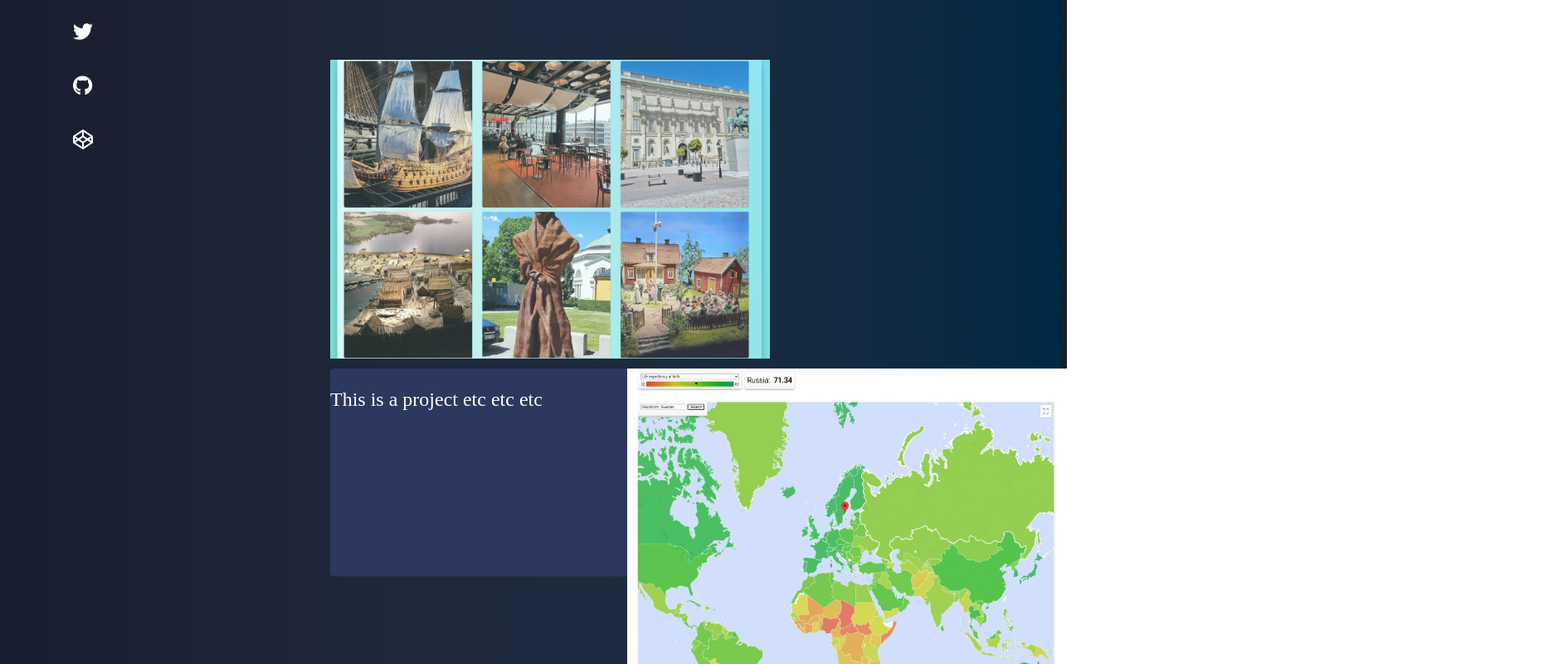
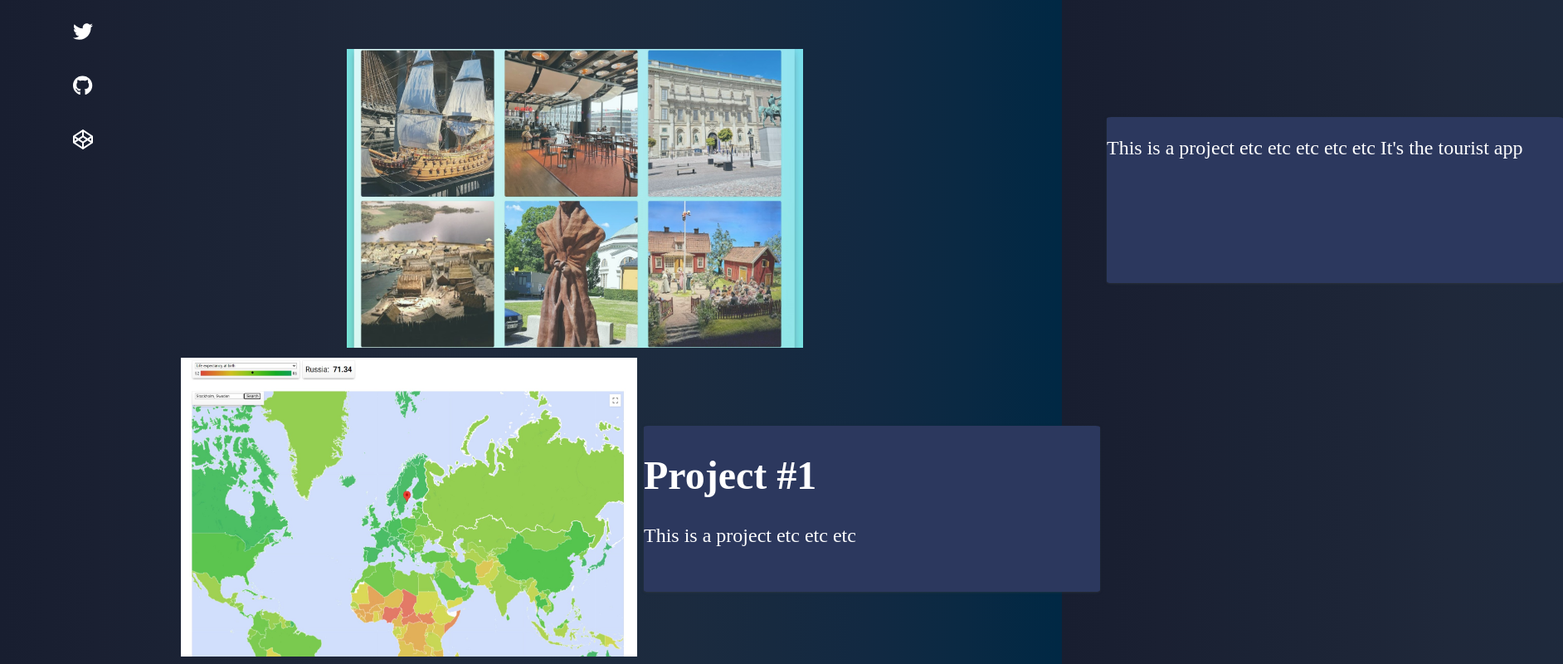
Before and after one commit to marlybone/Portfolio, a React (Vite) app: page / in a window 1280 px wide. Shown: the part 599-1399 px from the top of the page at 83% size, 1884 px wide, since content can reach past the window. Built offline with nearby package versions, Linux system fonts and the light colour scheme.

Commit message:
grid placement is complete

```diff
--- a/src/App.css
+++ b/src/App.css
@@ -4,8 +4,8 @@ background-image: linear-gradient(to left, #002844, #0a2943, #122942, #172a40, #
 
 main {
   height: auto;
-  margin-right: 370px;
-  margin-left: 390px;
+  margin-right: 410px;
+  margin-left: 410px;
 }
 
 /* Navbar CSS--------------------------------------------------------------------------------*/
@@ -85,7 +85,7 @@ main {
   position: absolute;
   right: 0;
   top: 0;
-  margin-right: 10%;
+  margin-right: 5%;
   float: right;
   z-index: -1;
   border-radius: 5%;
@@ -171,60 +171,72 @@ main {
 }
 
 .image-one-col-span-two {
-  grid-column: 1 / 2;
-  position: relative;
-  grid-column-end: span col2-start;
+  grid-column: 1;
+  row-column: 1;
 }
 
 .image-one-col-span-two > img {
   height: 360px;
-  width: 530px;
+  width: 550px;
 }
 
 .text-col-span-two{
   box-shadow: rgba(60, 64, 67, 0.3) 0px 1px 2px 0px, rgba(60, 64, 67, 0.15) 0px 1px 3px 1px;
   background-image: linear-gradient(to right top, #2c385e, #2c385e, #2c385e, #2c385e, #2c385e);
   border-radius: 1%;
-  height: 250px;
+  height: 200px;
   width: 550px;
   color: white;
   font-size: 1.5em;
-  grid-column: 1;
+  grid-row: 1;
+  grid-column: 3;
+  justify-self: end;
+  align-self: center;
 }
+
 .image-two-col-span-two {
-
+  grid-row-start: 2;
+  grid-column: -2;
+  justify-self: end;
 }
 
 .image-two-col-span-two > img {
   height: 360px;
-  width: 530px;
+  width: 550px;
 }
 
 .text-two-col-span-two {
   box-shadow: rgba(60, 64, 67, 0.3) 0px 1px 2px 0px, rgba(60, 64, 67, 0.15) 0px 1px 3px 1px;
   background-image: linear-gradient(to right top, #2c385e, #2c385e, #2c385e, #2c385e, #2c385e);
   border-radius: 1%;
-  height: 250px;
+  height: 200px;
   width: 550px;
   color: white;
   font-size: 1.5em;
+  align-self: center;
+  justify-self: start;
+  grid-row: 2;
 }
 .image-three-col-span-two {
-  height: 100%;
-  width: 100%;
+  grid-row-start: 3;
+  grid-column; 1;
 }
 
 .image-three-col-span-two > img {
   height: 360px;
-  width: 530px;
+  width: 550px;
 }
 
 .text-three-col-span-two {
   box-shadow: rgba(60, 64, 67, 0.3) 0px 1px 2px 0px, rgba(60, 64, 67, 0.15) 0px 1px 3px 1px;
   background-image: linear-gradient(to right top, #2c385e, #2c385e, #2c385e, #2c385e, #2c385e);
   border-radius: 1%;
-  height: 250px;
+  height: 200px;
   width: 550px;
   color: white;
   font-size: 1.5em;
+  align-self: center;
+  grid-row: 3;
+  grid-column: -2;
+  justify-self: end;
 }
--- a/src/Components/Projects.jsx
+++ b/src/Components/Projects.jsx
@@ -6,11 +6,12 @@ const Projects = () => {
         <div className='image-one-col-span-two'><img src="src/img/ss02.jpg"/></div>
         <div className='text-col-span-two'>
         <p>
-          This is a project etc etc etc
+          This is a project etc etc etc etc etc It's the tourist app
         </p>
         </div>
         <div className='image-two-col-span-two'><img src="src/img/ss01.jpg"/></div>
         <div className='text-two-col-span-two'>
+          <h1>Project #1</h1>
          <p>
           This is a project etc etc etc
         </p>
```
